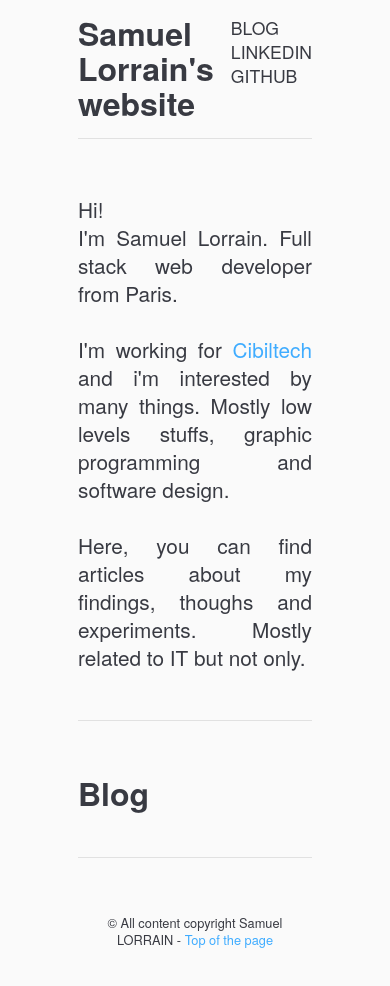
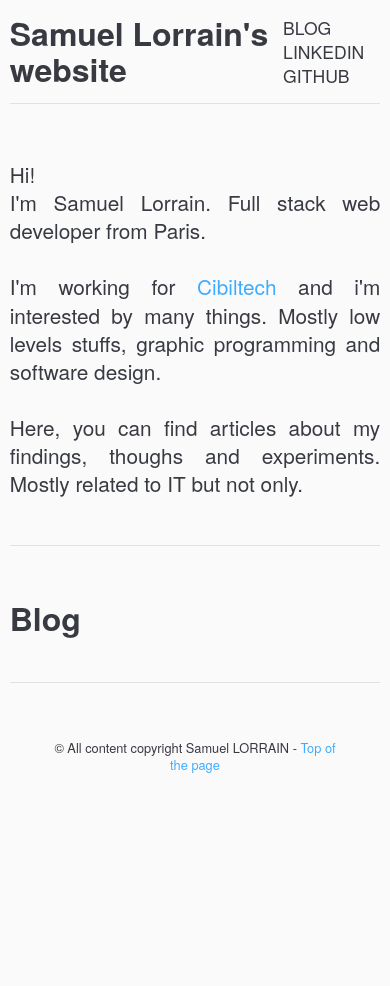
Before and after one commit to SamuelLorrain/blog, a website: page views/index.html in a window 390 px wide. After the commit the page ends 844 px from the top, so only its background shows below. Drawn offline with nearby package versions, Linux system fonts and the light colour scheme; files that its build step writes are made by us from their sources.

Commit message:
add responsive

```diff
--- a/static/style.css
+++ b/static/style.css
@@ -108,7 +108,6 @@ p{
 ul{
     margin-left:2rem;
     list-style-type:square;
-    padding-left:2rem;
 }
 
 code {
@@ -135,3 +134,16 @@ pre > code {
     justify-content: space-around;
     font-size: 1.1rem;
 }
+
+@media(max-width:900px) {
+    body {
+        width: 95%;
+        overflow-x:hidden;
+    }
+    nav {
+        padding-right:1rem;
+    }
+    footer {
+        margin-bottom: 2rem;
+    }
+}
```
